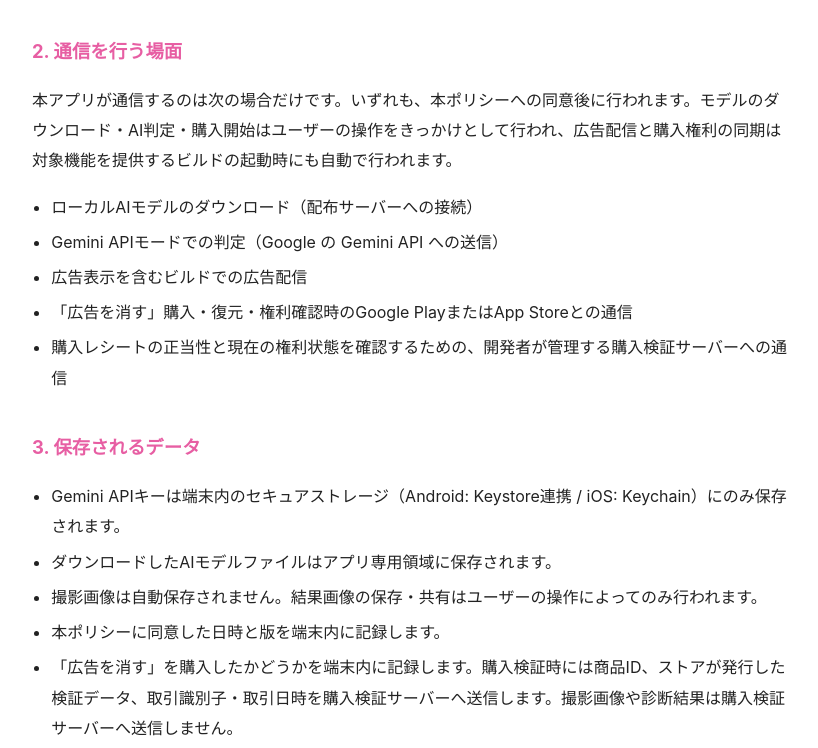
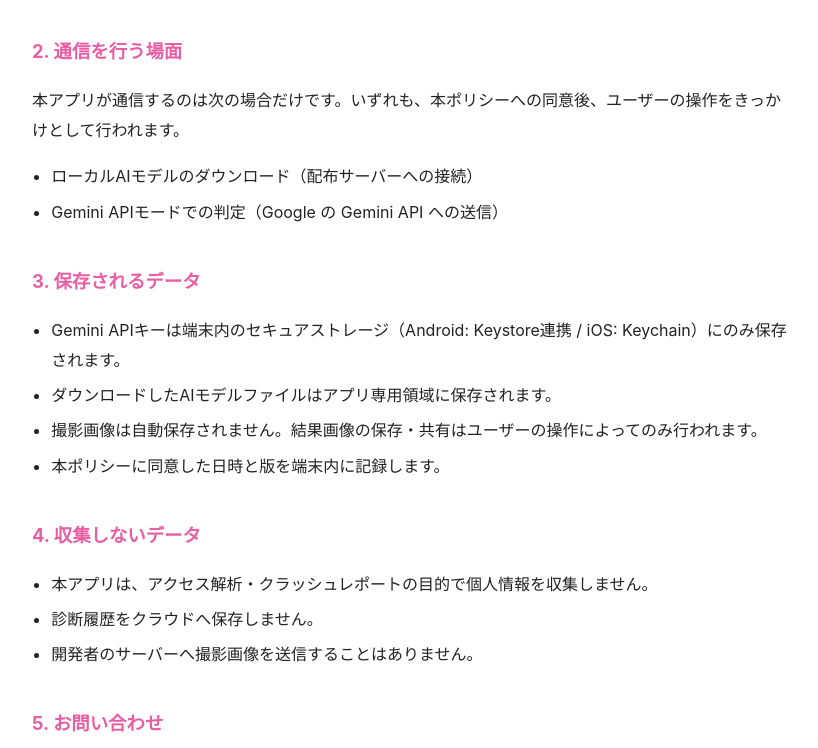
Before and after one commit to kumi0708/sexycounter-legal, a plain HTML site: page privacy.html in a window 1280 px wide. Shown: the part 392-1140 px from the top of the page, without its empty margins (228-1046 px from the left). Drawn offline with Linux system fonts and the light colour scheme.

Commit message:
プライバシーポリシー: 広告なし1.0に合わせて広告配信・課金の記述を削除

```diff
--- a/privacy.html
+++ b/privacy.html
@@ -30,13 +30,10 @@
 </ul>
 
 <h2>2. 通信を行う場面</h2>
-<p>本アプリが通信するのは次の場合だけです。いずれも、本ポリシーへの同意後に行われます。モデルのダウンロード・AI判定・購入開始はユーザーの操作をきっかけとして行われ、広告配信と購入権利の同期は対象機能を提供するビルドの起動時にも自動で行われます。</p>
+<p>本アプリが通信するのは次の場合だけです。いずれも、本ポリシーへの同意後、ユーザーの操作をきっかけとして行われます。</p>
 <ul>
 <li>ローカルAIモデルのダウンロード（配布サーバーへの接続）</li>
 <li>Gemini APIモードでの判定（Google の Gemini API への送信）</li>
-<li>広告表示を含むビルドでの広告配信</li>
-<li>「広告を消す」購入・復元・権利確認時のGoogle PlayまたはApp Storeとの通信</li>
-<li>購入レシートの正当性と現在の権利状態を確認するための、開発者が管理する購入検証サーバーへの通信</li>
 </ul>
 
 <h2>3. 保存されるデータ</h2>
@@ -45,7 +42,6 @@
 <li>ダウンロードしたAIモデルファイルはアプリ専用領域に保存されます。</li>
 <li>撮影画像は自動保存されません。結果画像の保存・共有はユーザーの操作によってのみ行われます。</li>
 <li>本ポリシーに同意した日時と版を端末内に記録します。</li>
-<li>「広告を消す」を購入したかどうかを端末内に記録します。購入検証時には商品ID、ストアが発行した検証データ、取引識別子・取引日時を購入検証サーバーへ送信します。撮影画像や診断結果は購入検証サーバーへ送信しません。</li>
 </ul>
 
 <h2>4. 収集しないデータ</h2>
```
